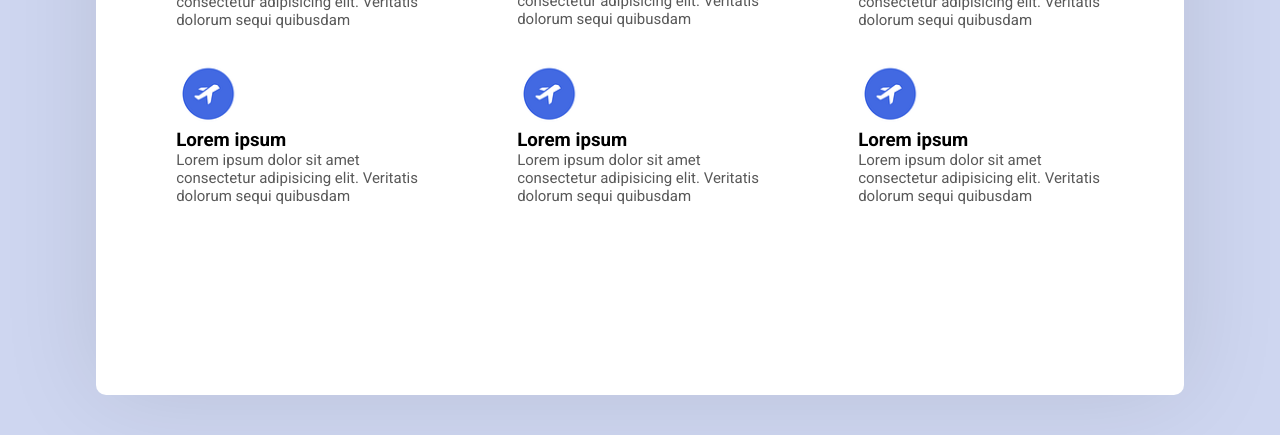
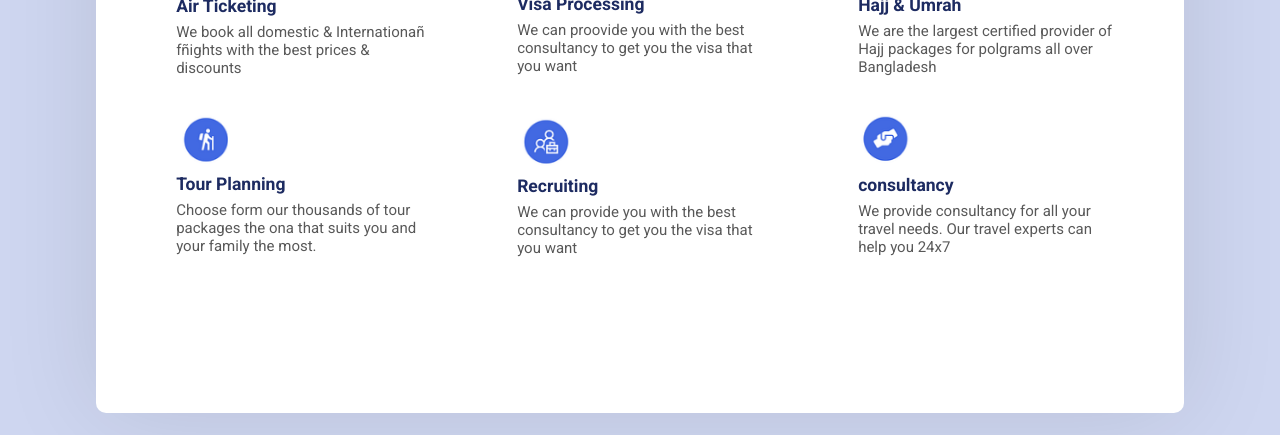
Before and after one commit to julietarutar97/image-based-web-project, a plain HTML site: page page.html in a window 1280 px wide. Shown: the part 365-800 px from the top of the page. Drawn offline with Linux system fonts and the light colour scheme.

Commit message:
Imagenes y textos finales

```diff
--- a/estilos.css
+++ b/estilos.css
@@ -140,6 +140,7 @@ a{
 /*Pagina 2*/
 .nuevoContenedor{
     width: 85%;
+    margin-top: 35px;
 }
 
 .nuevoTitulo{
@@ -149,6 +150,7 @@ a{
 .services{
     color: #1139af;
     font-weight: bold;
+    padding-top: 15px;
 }
 
  .nuevoh2{
@@ -156,6 +158,7 @@ a{
     padding-bottom: 10px;
     padding-top: 20px;
     color: #1d2b61;
+    font-weight: bolder;
 }
 
 .nuevop{
@@ -191,3 +194,13 @@ a{
 .imgCard{
     width: 85%;
 }
+
+.textoCard{
+    font-size: 15px;
+    margin-top: 10px;
+    color: #1d2b61;
+}
+
+.textoCard p {
+    margin-top: 7px;
+}
--- a/page.html
+++ b/page.html
@@ -19,8 +19,8 @@
                     <img src="avion.png" alt="" class="imgCard">
                 </div>
                 <div class="textoCard">
-                    <h3>Lorem ipsum</h3>
-                    <p>Lorem ipsum dolor sit amet consectetur adipisicing elit. Veritatis dolorum sequi quibusdam</p>
+                    <h3>Air Ticketing</h3>
+                    <p>We book all domestic & Internationañ fñights with the best prices & discounts</p>
                 </div>
             </div>
             <div class="cards">
@@ -28,8 +28,8 @@
                     <img src="visa.png" alt="" class="imgCard">
                 </div>
                 <div class="textoCard">
-                    <h3>Lorem ipsum</h3>
-                    <p>Lorem ipsum dolor sit amet consectetur adipisicing elit. Veritatis dolorum sequi quibusdam</p>
+                    <h3>Visa Processing</h3>
+                    <p>We can proovide you with the best consultancy to get you the visa that you want</p>
                 </div>
             </div>
             <div class="cards">
@@ -37,35 +37,35 @@
                     <img src="hajj.png" alt="" class="imgCard">
                 </div>
                 <div class="textoCard">
-                    <h3>Lorem ipsum</h3>
-                    <p>Lorem ipsum dolor sit amet consectetur adipisicing elit. Veritatis dolorum sequi quibusdam</p>
+                    <h3>Hajj & Umrah</h3>
+                    <p>We are the largest certified provider of Hajj packages for polgrams all over Bangladesh</p>
                 </div>
             </div>
             <div class="cards">
                 <div class="contenedorImagen">
-                    <img src="avion.png" alt="">
+                    <img src="tour.png" alt="" class="imgCard">
                 </div>
                 <div class="textoCard">
-                    <h3>Lorem ipsum</h3>
-                    <p>Lorem ipsum dolor sit amet consectetur adipisicing elit. Veritatis dolorum sequi quibusdam</p>
+                    <h3>Tour Planning</h3>
+                    <p>Choose form our thousands of tour packages the ona that suits you and your family the most.</p>
                 </div>
             </div>
             <div class="cards">
                 <div class="contenedorImagen">
-                    <img src="avion.png" alt="">
+                    <img src="recruting.png" alt="" class="imgCard">
                 </div>
                 <div class="textoCard">
-                    <h3>Lorem ipsum</h3>
-                    <p>Lorem ipsum dolor sit amet consectetur adipisicing elit. Veritatis dolorum sequi quibusdam</p>
+                    <h3>Recruiting</h3>
+                    <p>We can provide you with the best consultancy to get you the visa that you want</p>
                 </div>
             </div>
             <div class="cards">
                 <div class="contenedorImagen">
-                    <img src="avion.png" alt="">
+                    <img src="consulta.png" alt="" class="imgCard">
                 </div>
                 <div class="textoCard">
-                    <h3>Lorem ipsum</h3>
-                    <p>Lorem ipsum dolor sit amet consectetur adipisicing elit. Veritatis dolorum sequi quibusdam</p>
+                    <h3>consultancy</h3>
+                    <p>We provide consultancy for all your travel needs. Our travel experts can help you 24x7</p>
                 </div>
             </div>
         </section>
```
Also changed, not shown: consulta.png (added), recruting.png (added), tour.png (added).
